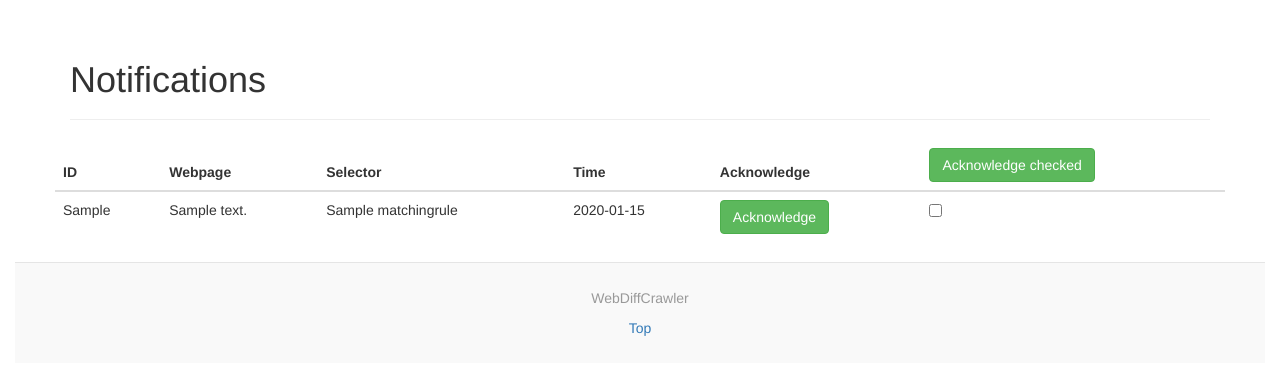
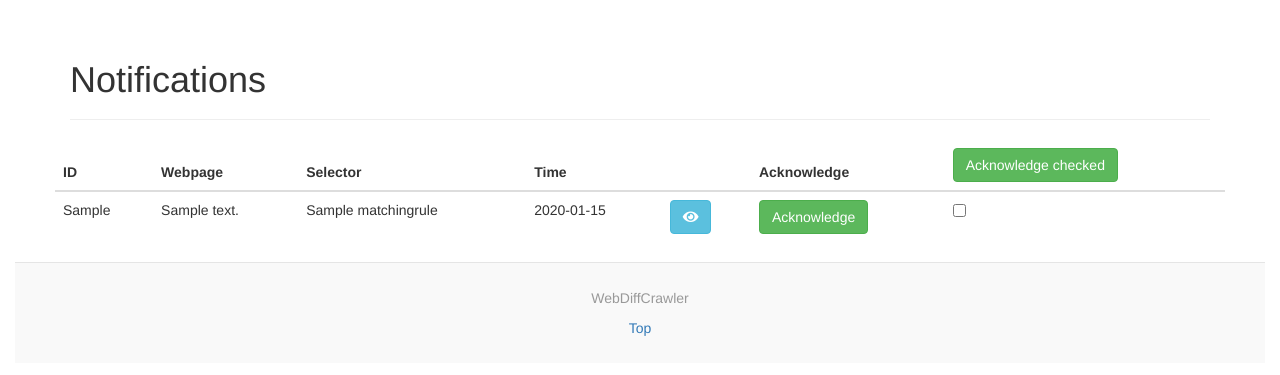
Before and after one commit to alexandrucosminmihai/web-diff-crawler, a Flask app: template webapp/templates/notifications.html in a window 1280 px wide. Shown: the part 52-427 px from the top of the page. Run offline with Flask 3, Linux system fonts and the light colour scheme; the template is opened without the code that fills it: most values are stand-ins (such as "Sample title", 1, 10 or a date in 2020); parts of the project's set-up code (start-up, migrations or seed data) failed here and were passed over; some libraries are stand-ins or nearby versions.

Commit message:
Add "view" button for each notification

```diff
--- a/webapp/templates/notifications.html
+++ b/webapp/templates/notifications.html
@@ -18,6 +18,7 @@
                 <th scope="col">Webpage</th>
                 <th scope="col">Selector</th>
                 <th scope="col">Time</th>
+                <th scope="col"></th>
                 <th scope="col">Acknowledge</th>
                 <th scope="col">
                     <form id="ackChecked" action="{{url_for('ackNotifications')}}" method="POST">
@@ -32,6 +33,14 @@
                         <td>{{notif['address']}}</td>
                         <td>{{notif['matchingrule']}}</td>
                         <td>{{notif['modifytime']}}</td>
+                        <td>
+                            <form action="{{url_for('reviewNotification', id_notifications=notif['id_notifications'])}}"
+                                  method="GET">
+                                <button class="btn btn-info">
+                                    <i class="fas fa-eye"></i>
+                                </button>
+                            </form>
+                        </td>
                         <td>
                             <form action="{{url_for('ackANotification')}}" method="POST">
                                 <input id="ackNotification" name="ackNotificationId" type="hidden"
```
